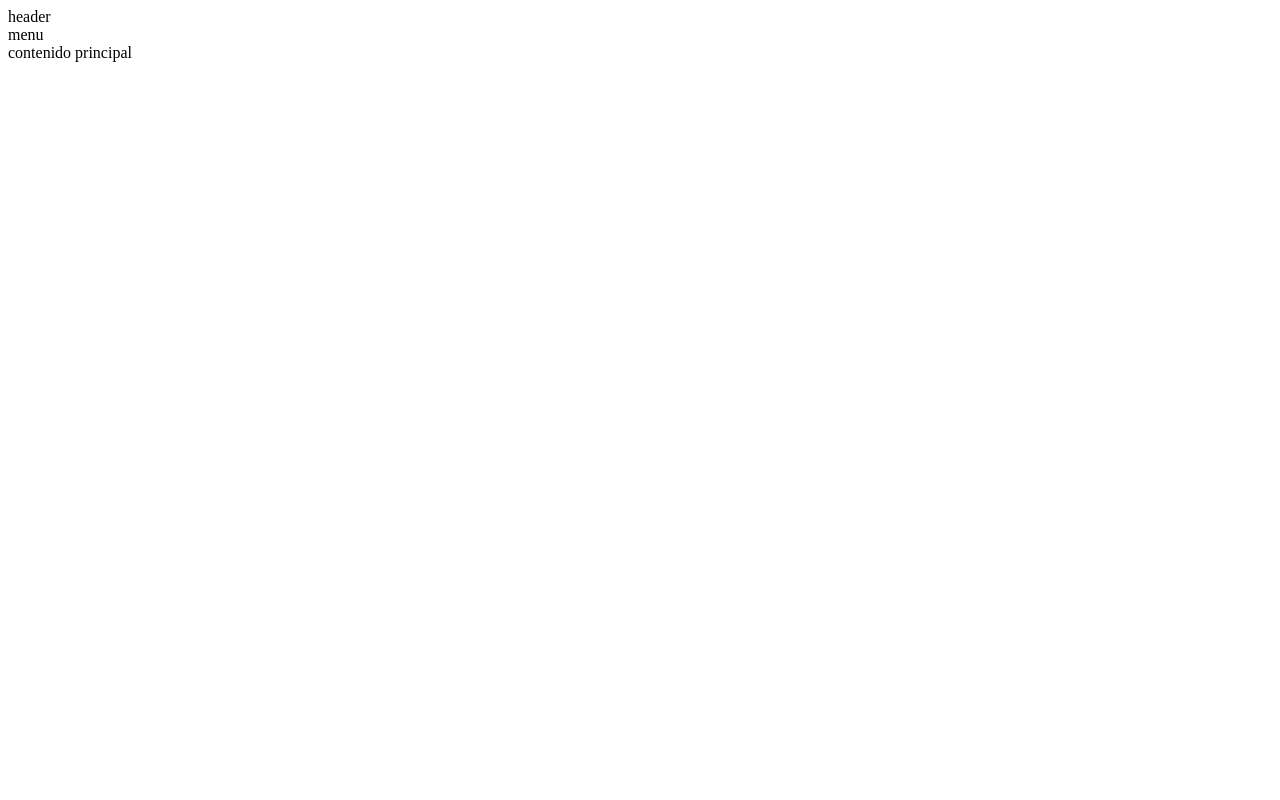
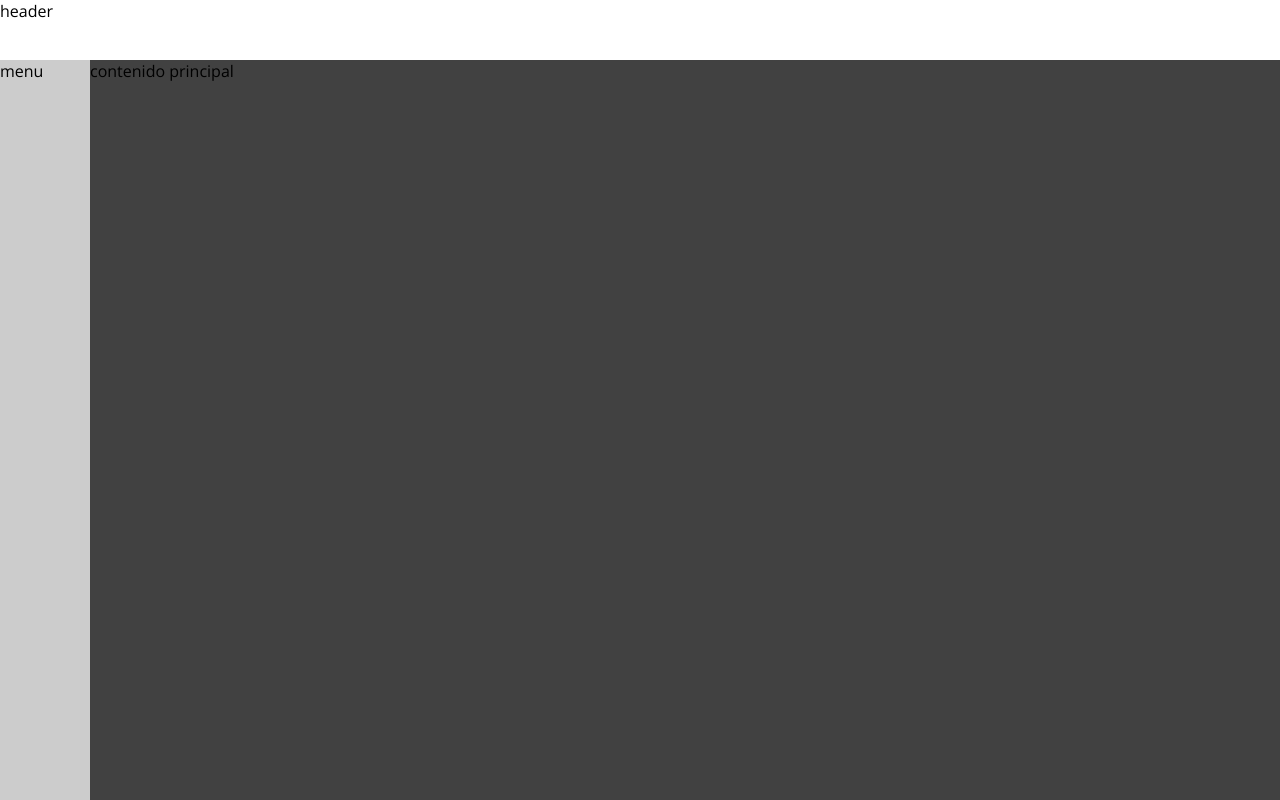
Before and after one commit to JhonCodeU/Pagina_principal_youtobe, a plain HTML site: page index.html in a window 1280 px wide. Drawn offline with nearby package versions, Linux system fonts and the light colour scheme.

Commit message:
add estilos y agregamos grid en la pagina

```diff
--- a/css/styles.css
+++ b/css/styles.css
@@ -0,0 +1,40 @@
+*{
+	padding: 0;
+	margin: 0;
+	box-sizing: border-box;
+}
+body{
+	font-family: 'Open Sans', sans-serif;
+}
+a{
+	text-decoration: none;
+	color: #000;
+}
+
+.contenedor{
+	width: 100%;
+	min-height: 100vh;
+	margin: 0 auto;
+	display: grid;
+	grid-template-columns: 90px auto;
+	grid-template-rows: 60px auto;
+	grid-template-areas: "header header"
+									  "menu  contenido";
+	transition: all .3s ease;
+}
+.contenedor .active{
+	grid-template-columns: 300px auto;
+}
+
+.header{
+	grid-area: header;
+	background: #fff;
+}
+.menu-lateral{
+	grid-area: menu;
+	background: #ccc;
+}
+.main{
+	grid-area: contenido;
+	background: #414141;
+}
--- a/index.html
+++ b/index.html
@@ -9,7 +9,7 @@
 	<link rel="stylesheet" href="css/styles.css">
 </head>
 <body>
-	<div class="contenedor">
+	<div class="contenedor active">
 		<header class="header">header</header>
 
 		<nav class="menu-lateral">menu</nav>
```
